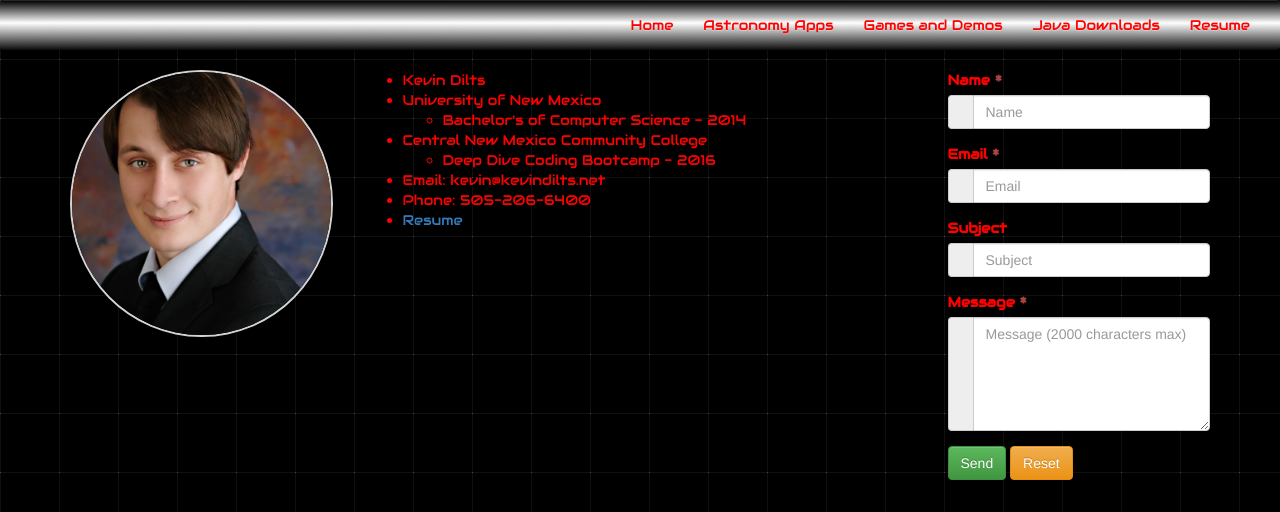
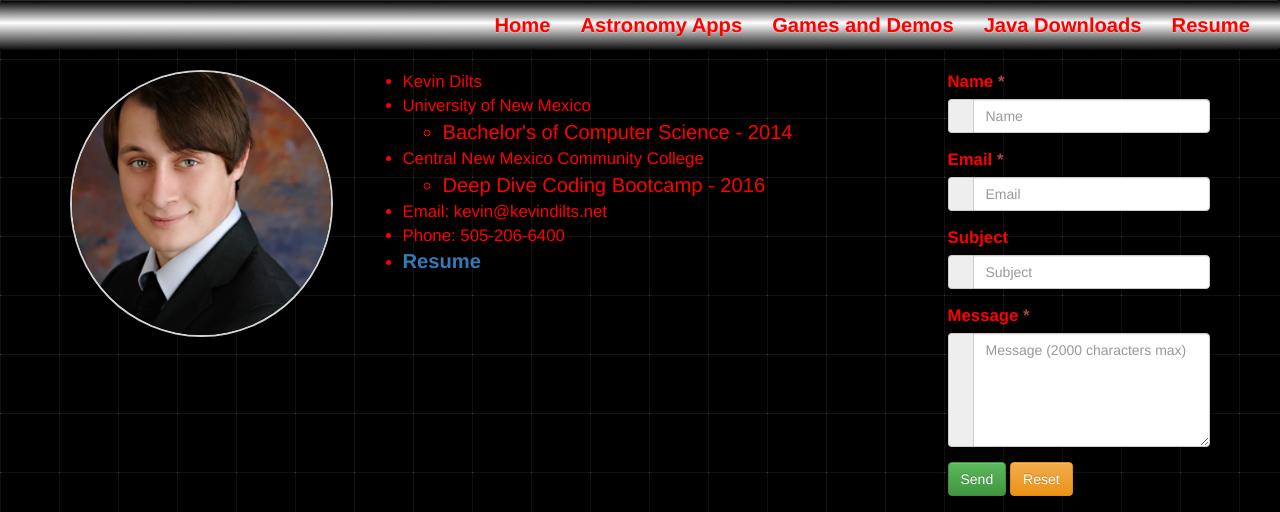
Before and after one commit to kdilts/pwp, a PHP site: page /index.php in a window 1280 px wide. Shown: the top 512 px of the page. Run offline with PHP 8.4, Linux system fonts and the light colour scheme; some libraries are stand-ins or nearby versions.

Commit message:
changed font

```diff
--- a/public_html/css/stylesheet.css
+++ b/public_html/css/stylesheet.css
@@ -6,7 +6,15 @@ body {
 
 p, h1, li, label {
 	color: red;
-	font-family: 'Audiowide', cursive;
+	/*font-family: 'Audiowide', cursive;*/
+}
+
+p, li, a, label {
+	font-size: 1.2em;
+}
+
+a {
+	font-weight: 900;
 }
 
 .navbar {
```
